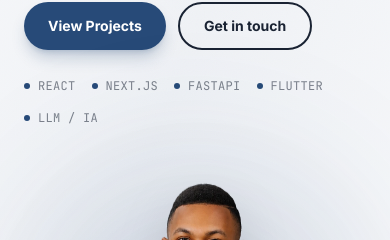
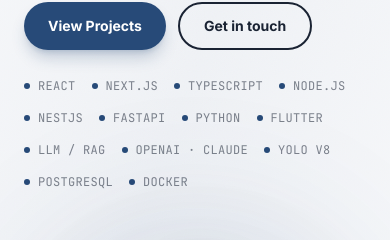
Before and after one commit to FabriceRandrianaivo/portfo, a React (Vite) app: page / in a window 390 px wide. Shown: the part 474-714 px from the top of the page. Built offline with nearby package versions, Linux system fonts and the light colour scheme; no server answers.

Commit message:
feat(hero): élargit les technos mises en avant (front + back + mobile + IA + data)

```diff
--- a/src/components/hero.tsx
+++ b/src/components/hero.tsx
@@ -42,7 +42,21 @@
 	const textX2 = useSpring(useTransform(scrollYProgress, [0, 1], [0, 70]), spring);
 	const opacity = useSpring(useTransform(scrollYProgress, [0, 0.8], [1, 0]), spring);
 
-	const skills = ["React", "Next.js", "FastAPI", "Flutter", "LLM / IA"];
+	const skills = [
+		"React",
+		"Next.js",
+		"TypeScript",
+		"Node.js",
+		"NestJS",
+		"FastAPI",
+		"Python",
+		"Flutter",
+		"LLM / RAG",
+		"OpenAI · Claude",
+		"YOLO v8",
+		"PostgreSQL",
+		"Docker",
+	];
 
 	return (
 		<section
```
